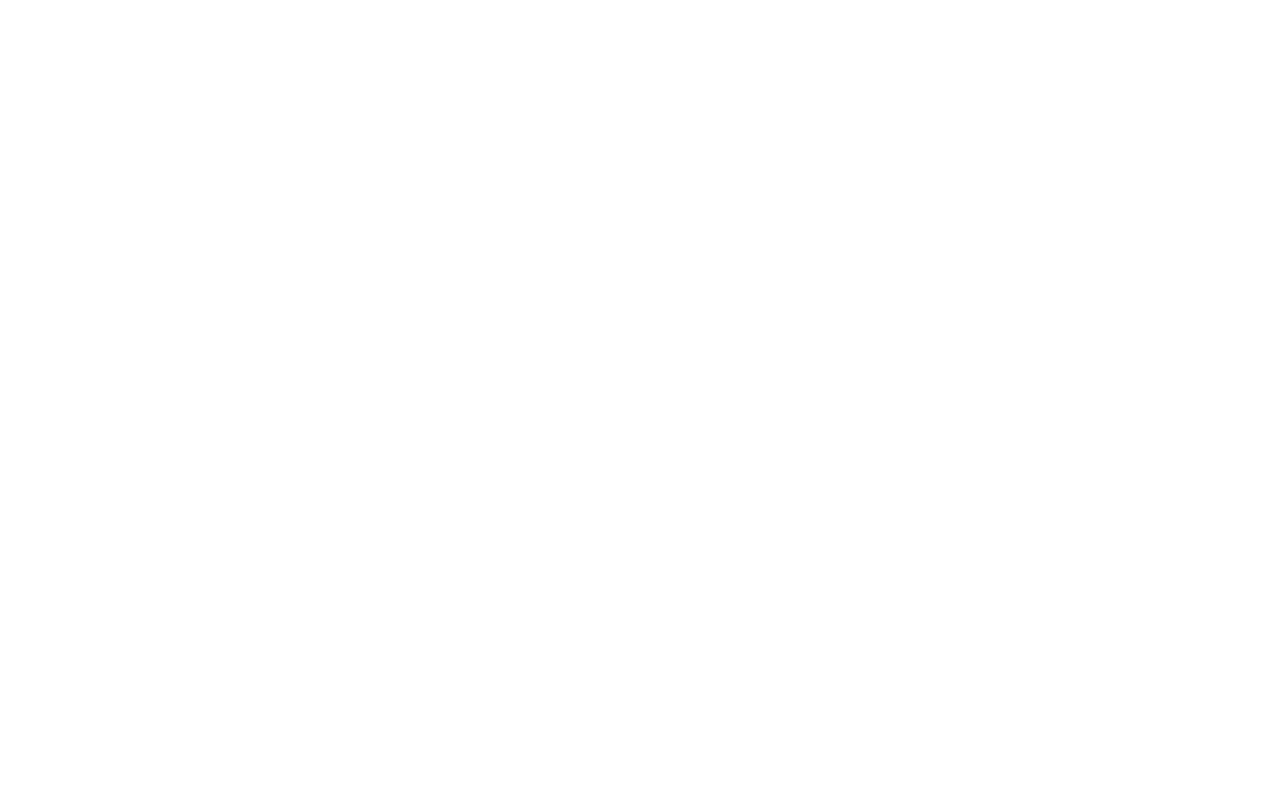
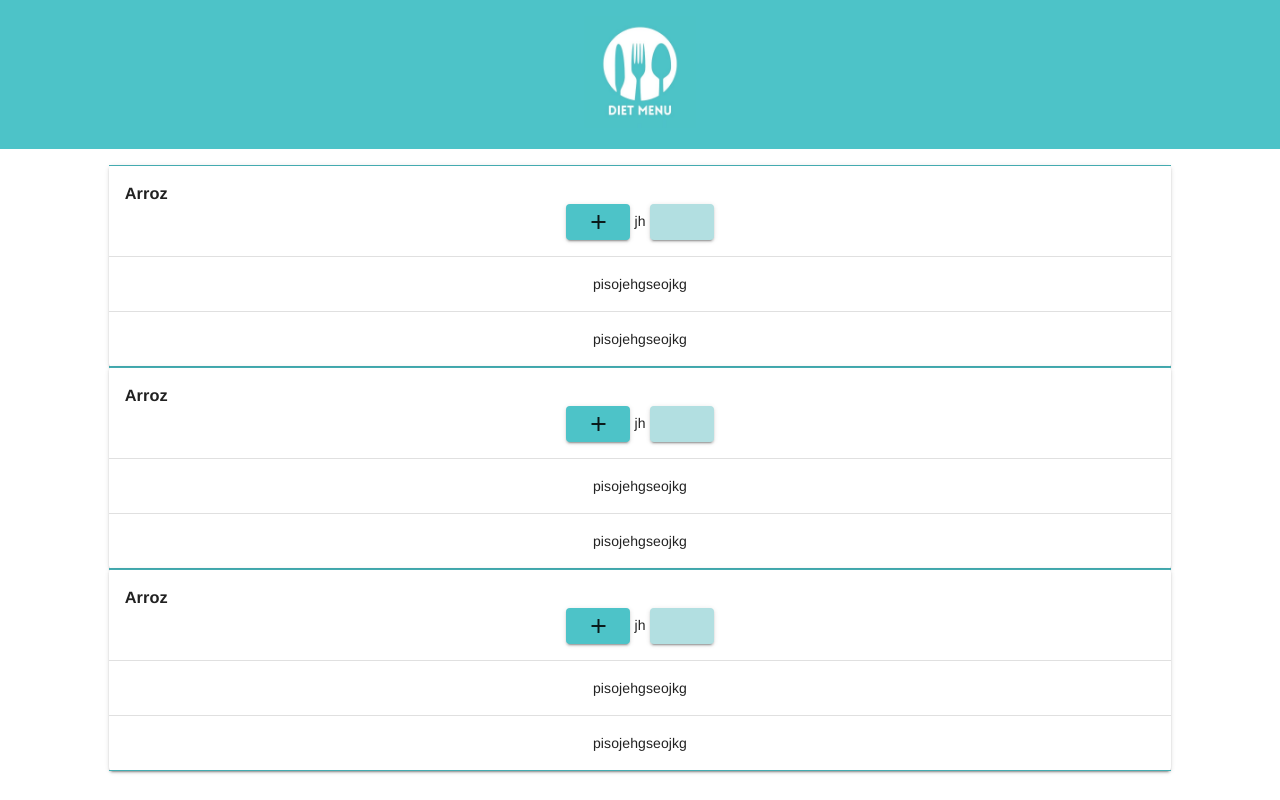
Before and after one commit to proj-cardapios/cardapios-pi, a Vue app: page /#/refeicoes in a window 1280 px wide. Built offline with nearby package versions, Linux system fonts and the light colour scheme.

Commit message:
formrefs

```diff
--- a/src/router/index.js
+++ b/src/router/index.js
@@ -33,6 +33,14 @@
     // this generates a separate chunk (about.[hash].js) for this route
     // which is lazy-loaded when the route is visited.
     component: () => import(/* webpackChunkName: "about" */ '../views/Cadastro.vue')
+  },
+  {
+    path: '/refeicoes',
+    name: 'Refeicoes',
+    // route level code-splitting
+    // this generates a separate chunk (about.[hash].js) for this route
+    // which is lazy-loaded when the route is visited.
+    component: () => import(/* webpackChunkName: "about" */ '../views/Refeicoes.vue')
   }
 ]
 
--- a/src/views/Cardapio1.vue
+++ b/src/views/Cardapio1.vue
@@ -36,7 +36,6 @@
           <v-row>
             <v-col class="d-flex">
               <v-text-field
-                :rules="[rules.required, rules.counter]"
                 v-model="Campotitulo"
                 label="Nome da refeição"
                 counter
@@ -74,13 +73,13 @@
     >
 
       <v-expansion-panel-header>
-      <h4>{{Refeicao.titulo}}</h4>
-      <v-btn color="#4DC3C8" max-width="100px"><v-icon>mdi-pencil</v-icon>editar</v-btn>
-      <v-btn color="#B2DFE1" max-width="140px"><v-icon>mdi-cancel</v-icon>Cancelar</v-btn>
+      <h4>{{refeicao.titulo}}</h4>
+        <v-btn color="#4DC3C8" max-width="100px"><v-icon>mdi-pencil</v-icon>editar</v-btn>
+        <v-btn color="#B2DFE1" max-width="140px"><v-icon>mdi-cancel</v-icon>Cancelar</v-btn>
 
       </v-expansion-panel-header>
       <v-expansion-panel-content>
-        Lorem ipsum dolor sit amet, consectetur adipiscing elit, sed do eiusmod tempor incididunt ut labore et dolore magna aliqua. Ut enim ad minim veniam, quis nostrud exercitation ullamco laboris nisi ut aliquip ex ea commodo consequat.
+        Para adicionar clique na opção "editar"
       </v-expansion-panel-content>
     </v-expansion-panel>
   </v-expansion-panels>
@@ -115,12 +114,6 @@
             Reftitle4: "Refeição4",
             Reftitle5: "Refeição5",
             Refeicoes:[],
-            rules: {
-          required: value => !!value || 'obrigatório  .',
-          counter: value => value.length <= 20 || 'Max 20 caracteres',
-          refeicoescounter: Number =>  value.length <= 5 || 'Maximo de 5 refeições',
-
-        },
         };
     },
     methods: {
--- /dev/null
+++ b/src/views/Refeicoes.vue
@@ -0,0 +1,100 @@
+<template>
+  <v-container fluid class="body">
+    <div class="bar">
+      <img src="@/assets/MENU.jpg" >
+    </div>
+    <v-row>
+      <v-col cols="1"></v-col>
+      <v-col cols="10">
+        <v-card >
+          <div>
+         <v-divider color=#4DC3C8></v-divider>
+        <v-card-subtitle >
+          <h3 class="alimentocard">Arroz</h3>
+          <v-btn color="#4DC3C8"><v-icon>mdi-plus</v-icon></v-btn>
+          jh
+          <v-btn color="#B2DFE1" ><v-icon>mdi-les</v-icon></v-btn>
+        </v-card-subtitle>
+        <v-divider></v-divider>
+        <v-card-subtitle >
+          pisojehgseojkg
+        </v-card-subtitle>
+        <v-divider></v-divider>
+        <v-card-subtitle >
+          pisojehgseojkg
+        </v-card-subtitle>
+        <v-divider color="#4DC3C8"></v-divider>
+      </div>
+        </v-card>
+        <v-card >
+          <div>
+         <v-divider color=#4DC3C8></v-divider>
+        <v-card-subtitle >
+          <h3 class="alimentocard">Arroz</h3>
+          <v-btn color="#4DC3C8"><v-icon>mdi-plus</v-icon></v-btn>
+          jh
+          <v-btn color="#B2DFE1" ><v-icon>mdi-les</v-icon></v-btn>
+        </v-card-subtitle>
+        <v-divider></v-divider>
+        <v-card-subtitle >
+          pisojehgseojkg
+        </v-card-subtitle>
+        <v-divider></v-divider>
+        <v-card-subtitle >
+          pisojehgseojkg
+        </v-card-subtitle>
+        <v-divider color="#4DC3C8"></v-divider>
+      </div>
+        </v-card>
+        <v-card >
+          <div>
+         <v-divider color=#4DC3C8></v-divider>
+        <v-card-subtitle >
+          <h3 class="alimentocard">Arroz</h3>
+          <v-btn color="#4DC3C8"><v-icon>mdi-plus</v-icon></v-btn>
+          jh
+          <v-btn color="#B2DFE1" ><v-icon>mdi-les</v-icon></v-btn>
+        </v-card-subtitle>
+        <v-divider></v-divider>
+        <v-card-subtitle >
+          pisojehgseojkg
+        </v-card-subtitle>
+        <v-divider></v-divider>
+        <v-card-subtitle >
+          pisojehgseojkg
+        </v-card-subtitle>
+        <v-divider color="#4DC3C8"></v-divider>
+      </div>
+        </v-card>
+      </v-col>
+    </v-row>
+  </v-container>
+</template>
+
+<script>
+export default {
+
+}
+</script>
+
+<style scoped>
+  .body {
+    font-family:Helvetica, sans-serif;
+    padding: 0;
+    text-align: center;
+  }
+  .bar {
+    margin-bottom: 1rem;
+    background: #4DC3C8;
+    padding: 1rem 0 1rem 0;
+    text-align: center;
+    font-family:Cambria, Cochin, Georgia, Times, 'Times New Roman', serif;
+  }
+  img {
+    max-height: 7rem;
+    max-width: 7rem;
+  }
+  .alimentocard {
+    text-align: left;
+  }
+</style>
```
